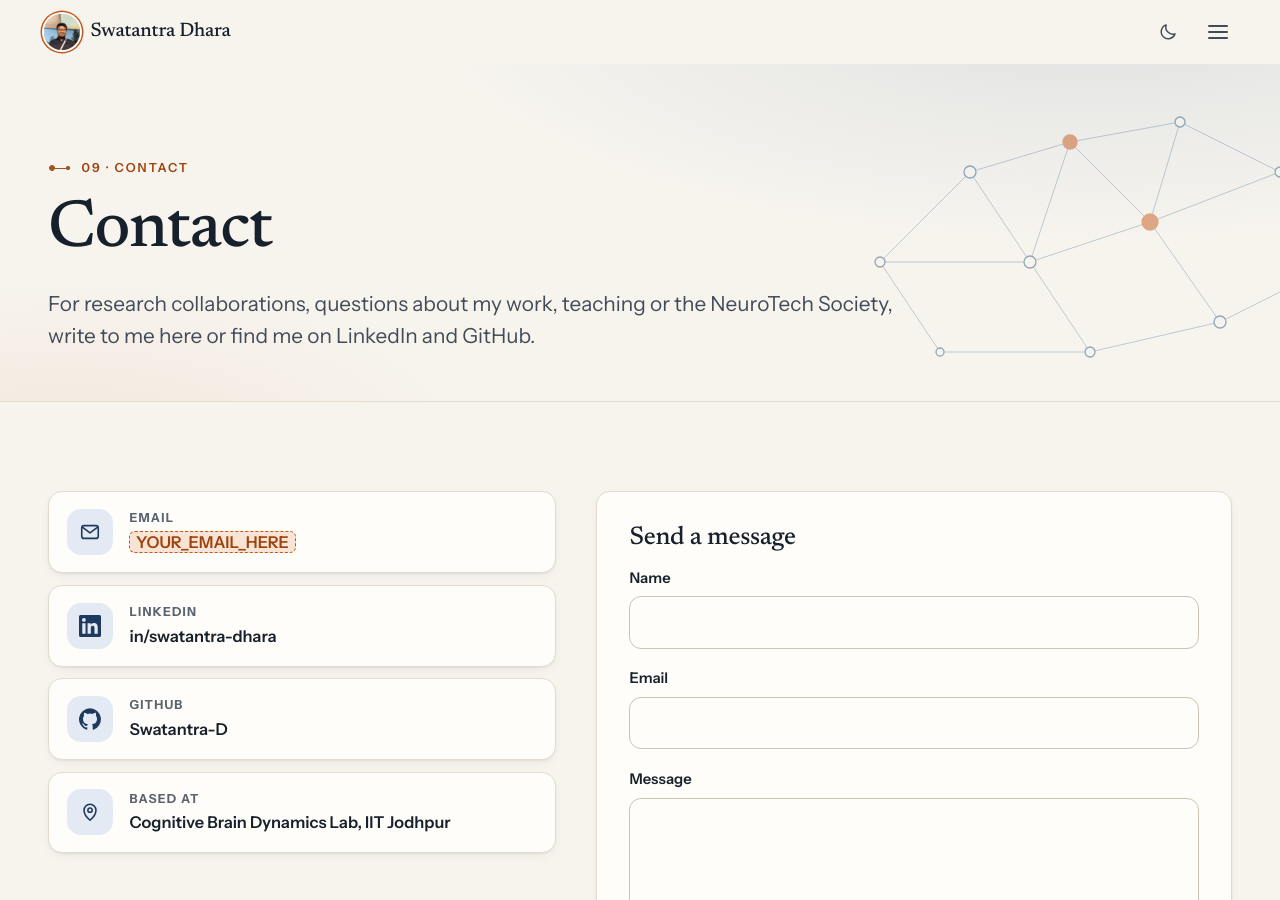
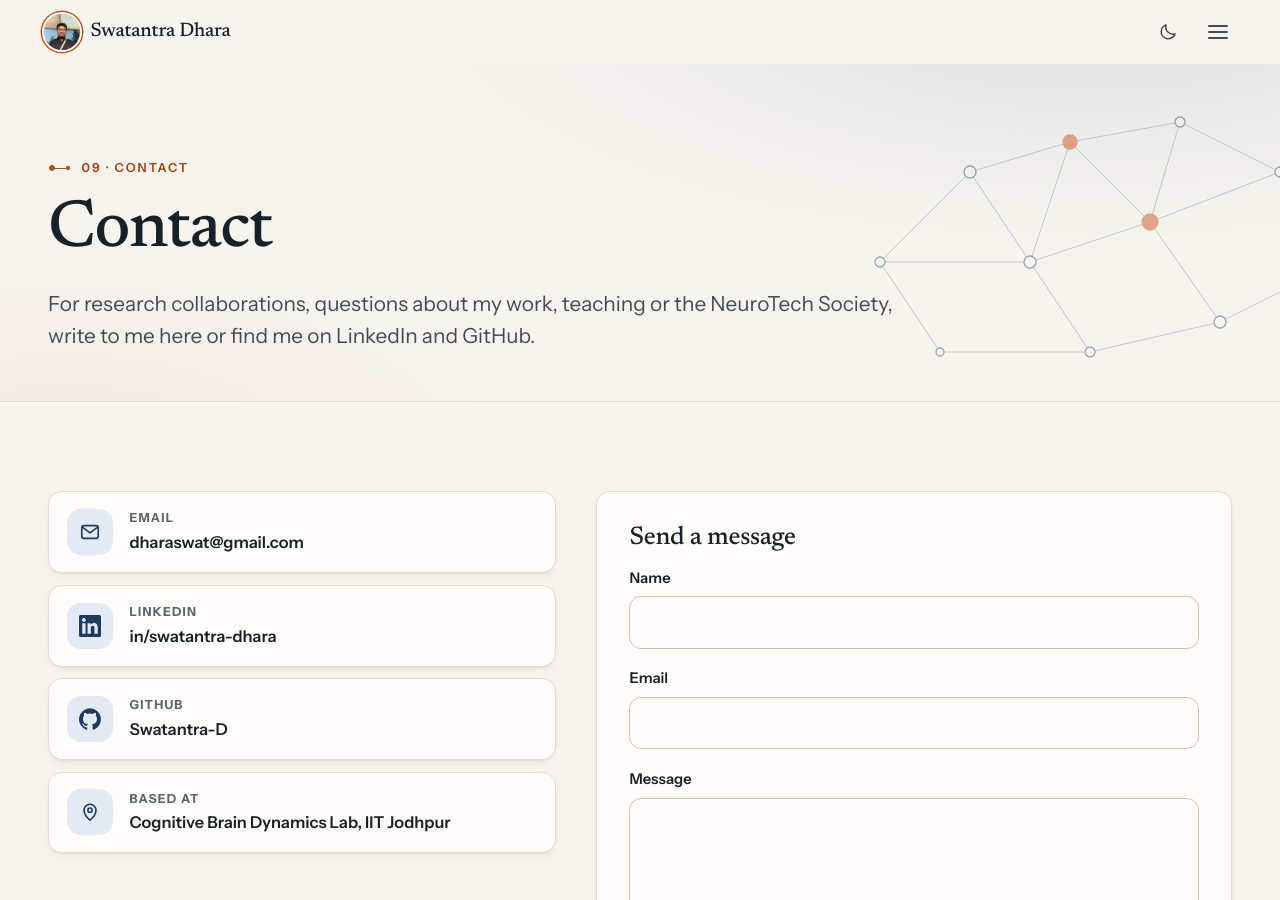
Before and after one commit to Swatantra-D/Swatantra-D.github.io, a Jekyll site: the page built from _pages/contact.html, in a window 1280 px wide and 900 px high. Built offline with Jekyll 4.4.1, drawn with Linux system fonts in a browser that asks for light colours.

Commit message:
Update email and remove out formspree_id

```diff
--- a/_config.yml
+++ b/_config.yml
@@ -33,7 +33,7 @@ author:
   department       : "Center for Brain Science and Applications, School of Artificial Intelligence and Data Science"
   location         : "Jodhpur, India"
   # PLACEHOLDER: replace with a permanent public e-mail address.
-  email            : "YOUR_EMAIL_HERE"
+  email            : "dharaswat@gmail.com"
   github           : "Swatantra-D"
   linkedin         : "swatantra-dhara"
   googlescholar    : # URL, if you create a profile
@@ -41,7 +41,7 @@ author:
 
 # Contact form: create a form at https://formspree.io and paste its ID here
 # (the part after /f/ in the form endpoint).
-formspree_id             : "YOUR_FORM_ID"
+# formspree_id             : "YOUR_FORM_ID"
 
 # Publication categories, in display order (used by the Publications & Talks page).
 publication_category:
```
